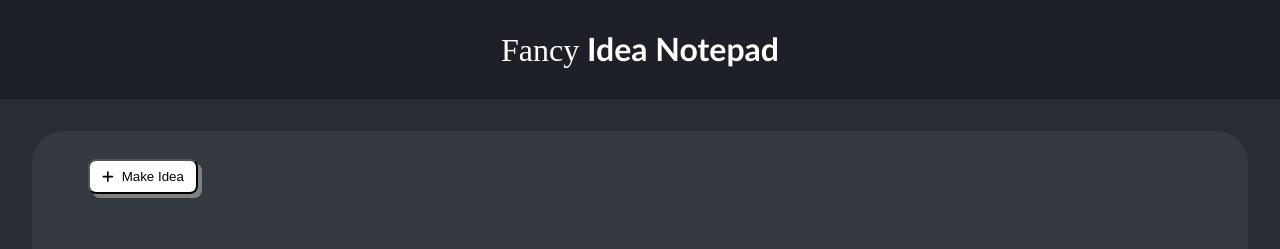
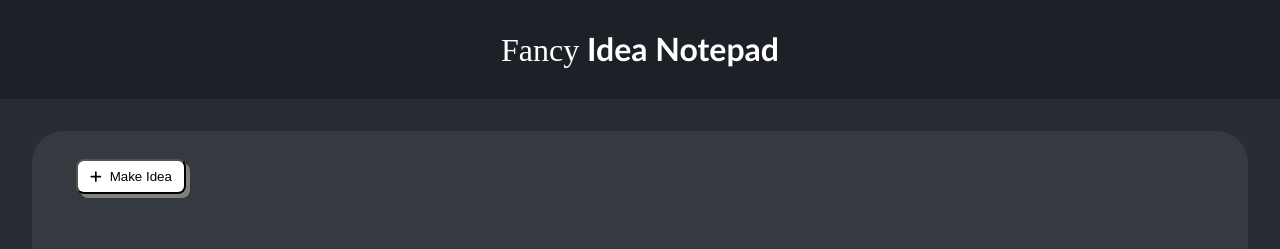
Before and after one commit to LucasNWilliams/IdeasNotepad, a Vue app in the folder Ideas-Notepad/: page / in a window 1280 px wide. Shown: the top 249 px of the page. Built offline with nearby package versions, Linux system fonts and the light colour scheme; the HTML template or start-up script is replaced by a standard one.

Commit message:
Update margin on Make Idea button for better alignment

```diff
--- a/Ideas-Notepad/src/components/Home.vue
+++ b/Ideas-Notepad/src/components/Home.vue
@@ -138,7 +138,7 @@ onMounted(() => {
     padding: 1rem;
 
     .new-idea-button {
-      margin-left: 2.5rem;
+      margin-left: 1.75rem;
     }
 
     .ideas-list {
```
